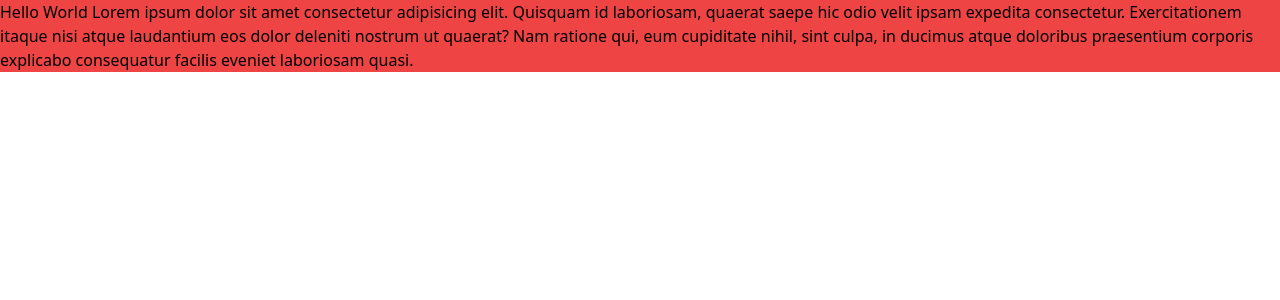
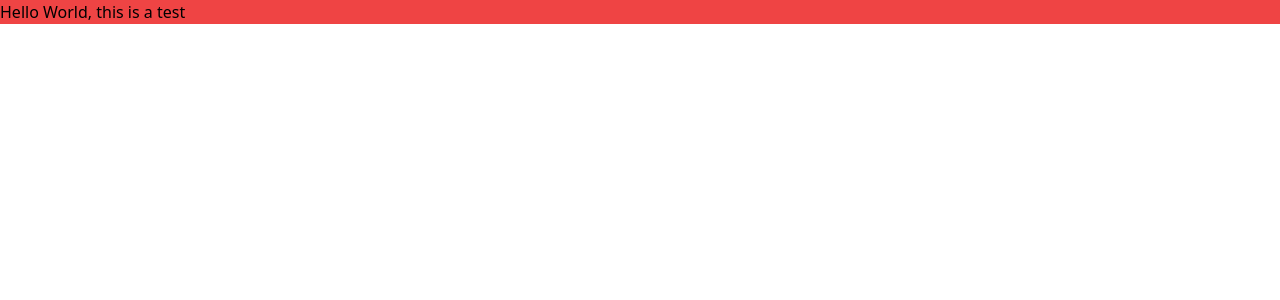
Before and after one commit to Kankenny/Friday, a React (Create React App) app in the folder frontend/: page / in a window 1280 px wide. Shown: the top 300 px of the page. Built offline with nearby package versions, Linux system fonts and the light colour scheme.

Commit message:
erased lorem

```diff
--- a/frontend/src/App.tsx
+++ b/frontend/src/App.tsx
@@ -1,12 +1,7 @@
 function App() {
   return (
     <div className="bg-red-500">
-      Hello World Lorem ipsum dolor sit amet consectetur adipisicing elit.
-      Quisquam id laboriosam, quaerat saepe hic odio velit ipsam expedita
-      consectetur. Exercitationem itaque nisi atque laudantium eos dolor
-      deleniti nostrum ut quaerat? Nam ratione qui, eum cupiditate nihil, sint
-      culpa, in ducimus atque doloribus praesentium corporis explicabo
-      consequatur facilis eveniet laboriosam quasi.
+      Hello World, this is a test
     </div>
   )
 }
```
